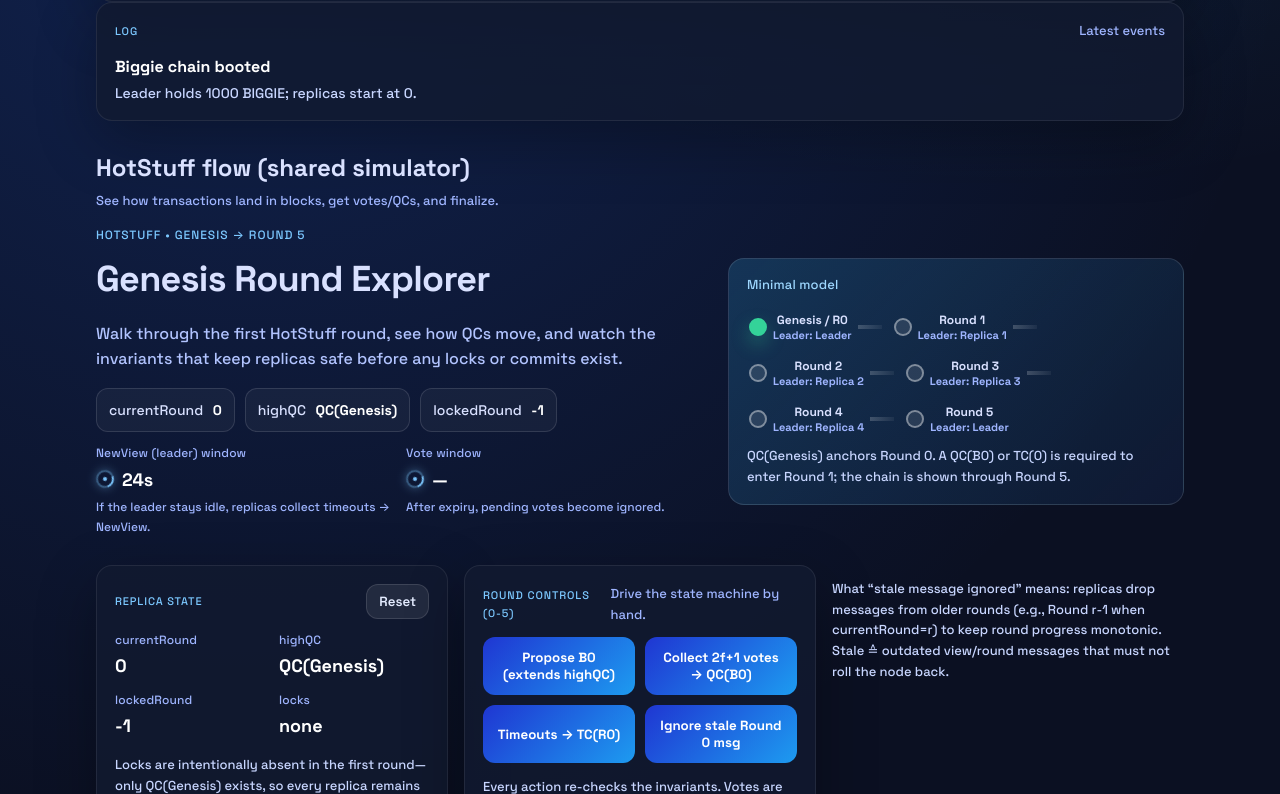
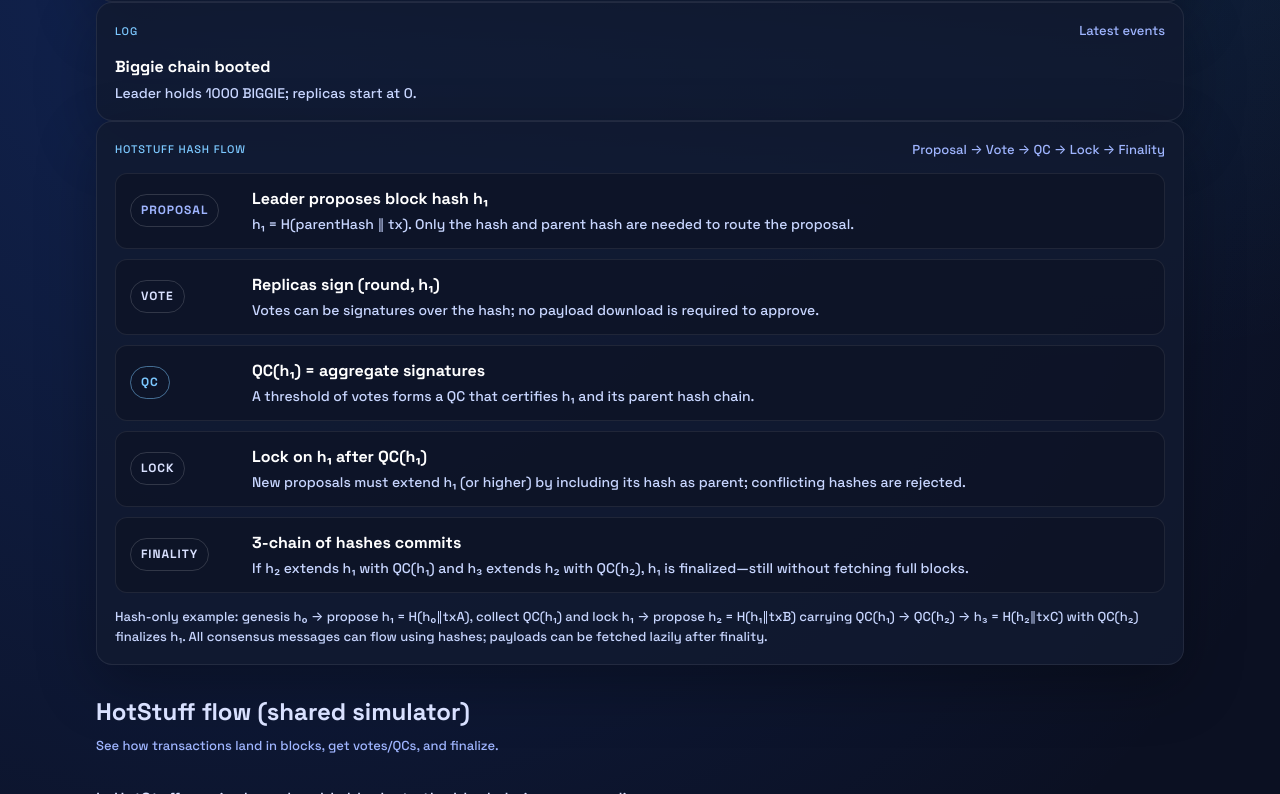
Before and after one commit to Nepalichhoro/big-hustler-crypto-hub, a React (Vite) app in the folder hotst/ui/: page /crypto in a window 1280 px wide. Shown: the part 1006-1800 px from the top of the page. Built offline with nearby package versions, Linux system fonts and the light colour scheme.

Commit message:
Adds note on who adds block.

```diff
--- a/hotst/ui/src/components/crypto/CryptoPage.tsx
+++ b/hotst/ui/src/components/crypto/CryptoPage.tsx
@@ -319,6 +319,64 @@ export function CryptoPage() {
         </ul>
       </div>
 
+      <div className="card">
+        <div className="card-heading">
+          <p className="label">HotStuff hash flow</p>
+          <p className="sub">Proposal → Vote → QC → Lock → Finality</p>
+        </div>
+        <div className="log-entries">
+          <div className="log-entry">
+            <div className="tag info">Proposal</div>
+            <div>
+              <p className="log-title">Leader proposes block hash h₁</p>
+              <p className="log-detail">
+                h₁ = H(parentHash ∥ tx). Only the hash and parent hash are needed to route the
+                proposal.
+              </p>
+            </div>
+          </div>
+          <div className="log-entry">
+            <div className="tag vote">Vote</div>
+            <div>
+              <p className="log-title">Replicas sign (round, h₁)</p>
+              <p className="log-detail">Votes can be signatures over the hash; no payload download is required to approve.</p>
+            </div>
+          </div>
+          <div className="log-entry">
+            <div className="tag round">QC</div>
+            <div>
+              <p className="log-title">QC(h₁) = aggregate signatures</p>
+              <p className="log-detail">A threshold of votes forms a QC that certifies h₁ and its parent hash chain.</p>
+            </div>
+          </div>
+          <div className="log-entry">
+            <div className="tag warn">Lock</div>
+            <div>
+              <p className="log-title">Lock on h₁ after QC(h₁)</p>
+              <p className="log-detail">
+                New proposals must extend h₁ (or higher) by including its hash as parent; conflicting
+                hashes are rejected.
+              </p>
+            </div>
+          </div>
+          <div className="log-entry">
+            <div className="tag success">Finality</div>
+            <div>
+              <p className="log-title">3-chain of hashes commits</p>
+              <p className="log-detail">
+                If h₂ extends h₁ with QC(h₁) and h₃ extends h₂ with QC(h₂), h₁ is finalized—still
+                without fetching full blocks.
+              </p>
+            </div>
+          </div>
+        </div>
+        <p className="note">
+          Hash-only example: genesis h₀ → propose h₁ = H(h₀∥txA), collect QC(h₁) and lock h₁ →
+          propose h₂ = H(h₁∥txB) carrying QC(h₁) → QC(h₂) → h₃ = H(h₂∥txC) with QC(h₂) finalizes h₁.
+          All consensus messages can flow using hashes; payloads can be fetched lazily after finality.
+        </p>
+      </div>
+
       <div className="section-heading">
         <h2>HotStuff flow (shared simulator)</h2>
         <p className="sub">See how transactions land in blocks, get votes/QCs, and finalize.</p>
--- a/hotst/ui/src/components/hotstuff/Hero.tsx
+++ b/hotst/ui/src/components/hotstuff/Hero.tsx
@@ -23,7 +23,7 @@ export function Hero({
 }: Props) {
   return (
     <header className="hero">
-      <div>
+      <div><p>In HotStuff, no single node adds blocks to the blockchain; every replica independently commits blocks when it locally observes the 3-QC rule, and finality is inferred rather than announced.</p>
         <p className="eyebrow">HotStuff • Genesis → Round 5</p>
         <h1>Genesis Round Explorer</h1>
         <p className="lede">
```
